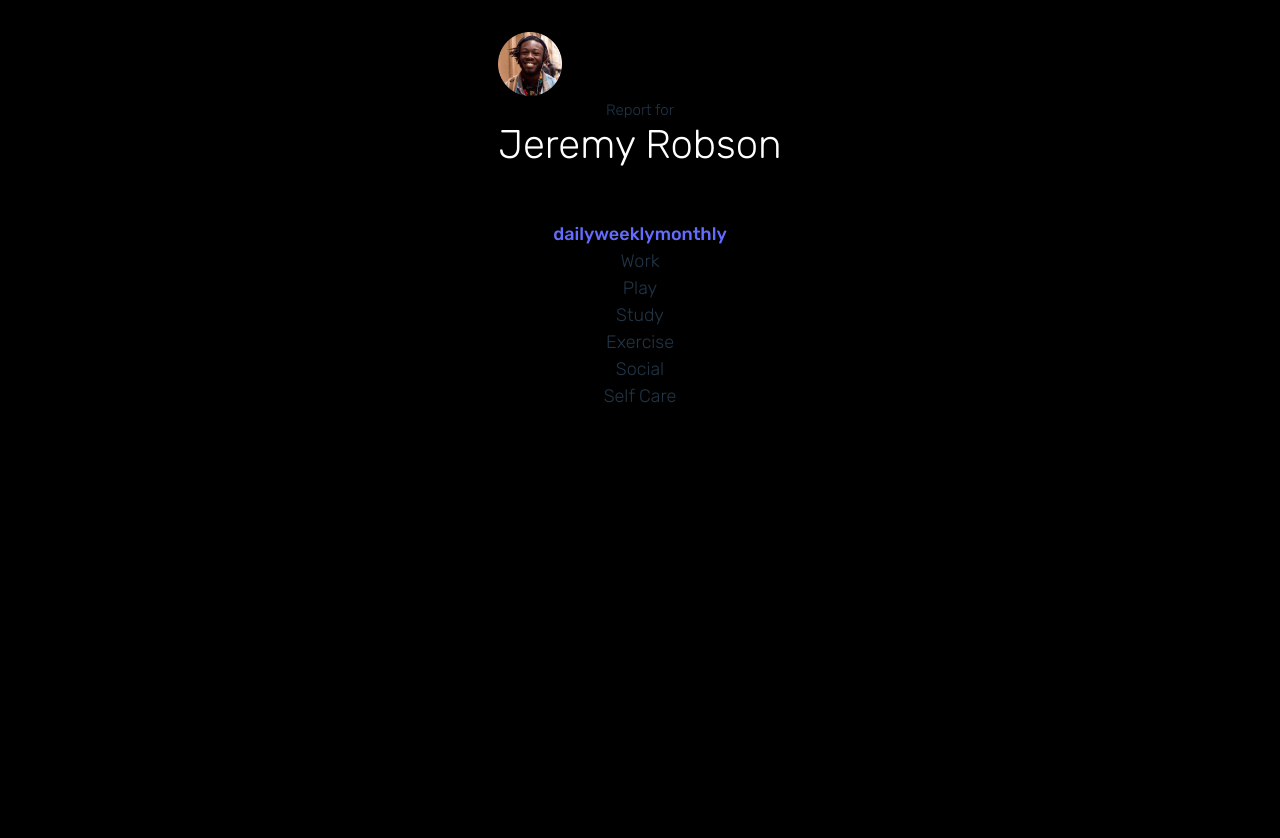
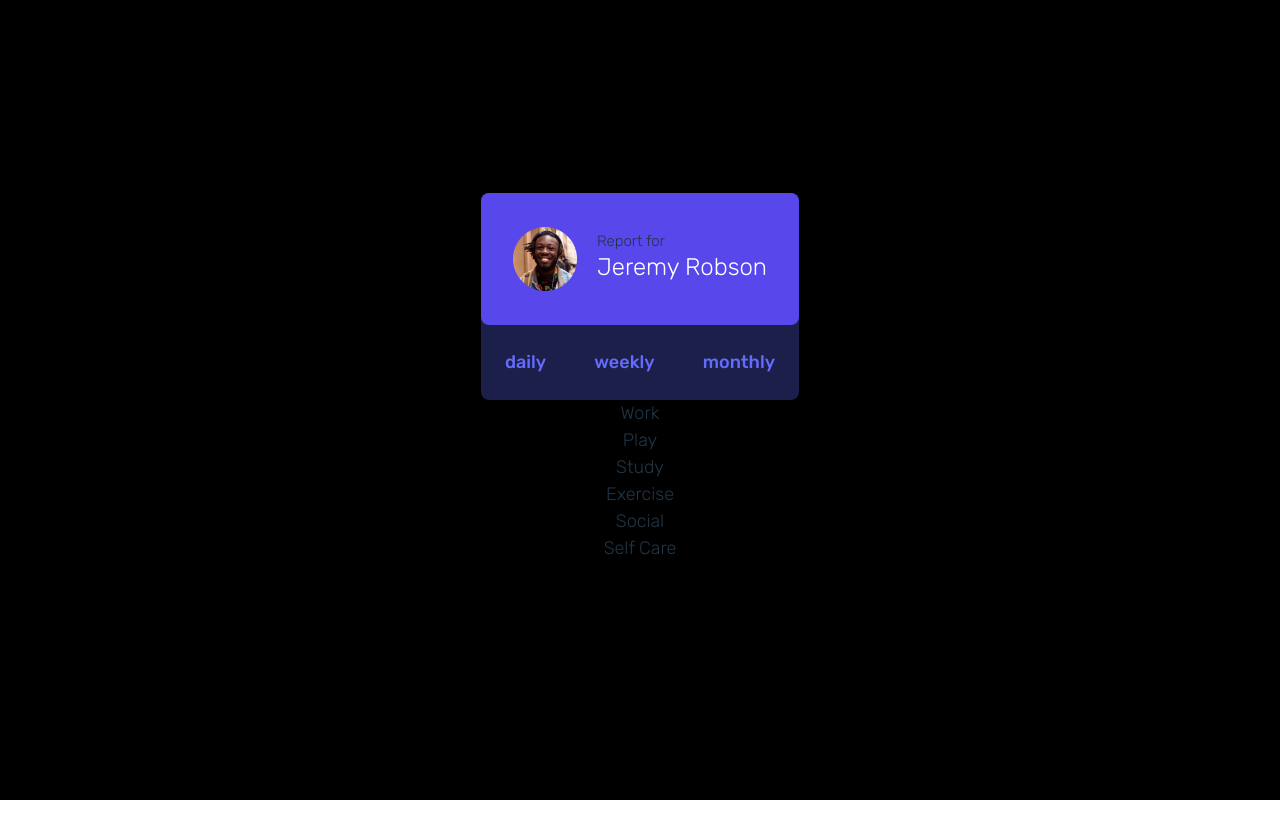
Before and after one commit to MitaliShah/time-tracking-dashboard, a React (Vite) app: page / in a window 1280 px wide. Shown: the top 838 px of the page. After the commit the page ends 800 px from the top, so only its background shows below. Built offline with nearby package versions, Linux system fonts and the light colour scheme.

Commit message:
HTML structure changes as well as css for the first card that has the user info as well as the daily, monthly and weekly links

```diff
--- a/src/App.jsx
+++ b/src/App.jsx
@@ -1,12 +1,19 @@
 import "./App.css";
-import UserProfile from "../src/components/UserProfile";
+import { useState } from "react";
 import GlobalStyles from "../src/GlobalStyles";
+import DataViewSwitcher from "./components/DataViewSwitcher";
+import data from ".././data.json";
+import Cards from "./components/Cards";
+import { DEFAULT_VIEW } from "./constants";
 import styled from "styled-components";
 
 function App() {
+  const [selectedView, setSelectedView] = useState(DEFAULT_VIEW);
+
   return (
     <Main>
-      <UserProfile />
+      <DataViewSwitcher setSelectedView={setSelectedView} />
+      <Cards data={data} selectedView={selectedView} />
       <GlobalStyles />
     </Main>
   );
@@ -16,8 +23,8 @@ export default App;
 
 const Main = styled.main`
   display: grid;
-  grid-template-rows: repeat(7, 1fr);
-  min-height: 100vh;
+  grid-template-rows: repeat(2, 1fr);
+  max-width: min-content;
   max-width: 23.438rem;
   font-size: 18px;
 `;
--- a/src/components/Cards.jsx
+++ b/src/components/Cards.jsx
@@ -1,8 +1,8 @@
-const generateCardBG = (title) => {
-  const backgroundColor = hsl();
-  if (title === "work") {
-  }
-};
+// const generateCardBG = (title) => {
+//   const backgroundColor = hsl();
+//   if (title === "work") {
+//   }
+// };
 
 export default function Cards({ data, selectedView }) {
   return (
--- a/src/components/DataViewSwitcher.jsx
+++ b/src/components/DataViewSwitcher.jsx
@@ -1,16 +1,14 @@
-import { useState } from "react";
-import data from "../../data.json";
-import Cards from "./Cards.jsx";
-import { DEFAULT_VIEW } from "../constants.js";
+import styled from "styled-components";
+import UserProfile from "./UserProfile";
 const allViews = ["daily", "weekly", "monthly"];
 
-export default function DataViewSwitcher() {
-  const [selectedView, setSelectedView] = useState(DEFAULT_VIEW);
-
+export default function DataViewSwitcher({ setSelectedView }) {
   return (
-    <div>
+    <Wrapper>
+      <UserProfile />
+      <LinkWrapper>
         {allViews.map((view) => (
-        <a
+          <Link
             onClick={(event) => {
               event.preventDefault();
               setSelectedView(view);
@@ -19,9 +17,25 @@ export default function DataViewSwitcher() {
             key={view}
           >
             {view}
-        </a>
+          </Link>
         ))}
-      <Cards data={data} selectedView={selectedView} />
-    </div>
+      </LinkWrapper>
+    </Wrapper>
   );
 }
+
+const Wrapper = styled.div`
+  background-color: var(--dark-blue);
+  border-radius: 8px;
+`;
+
+const Link = styled.a`
+  display: flex;
+  justify-content: space-between;
+  padding: 24px;
+`;
+
+const LinkWrapper = styled.div`
+  display: flex;
+  justify-content: space-between;
+`;
--- a/src/components/UserProfile.jsx
+++ b/src/components/UserProfile.jsx
@@ -1,5 +1,4 @@
 import userImage from "../../public/images/image-jeremy.png";
-import DataViewSwitcher from "../components/DataViewSwitcher";
 import styled from "styled-components";
 
 export default function UserProfile() {
@@ -7,13 +6,11 @@ export default function UserProfile() {
     <>
       <ProfileInfoWrapper>
         <Img src={userImage} alt="Jeremy Image" />
-        <div>
+        <UserInfo>
           <small>Report for </small>
           <Heading>Jeremy Robson</Heading>
-        </div>
+        </UserInfo>
       </ProfileInfoWrapper>
-
-      <DataViewSwitcher />
     </>
   );
 }
@@ -24,11 +21,20 @@ const Img = styled.img`
 `;
 
 const ProfileInfoWrapper = styled.div`
+  display: flex;
   max-width: 327px;
+  padding: 34px 32px;
+  gap: 20px;
+  background-color: var(--blue);
+  border-radius: 8px;
 `;
 
 const Heading = styled.h1`
   color: var(--white);
-  font-size: 40px;
+  font-size: 24px;
   font-weight: 300;
 `;
+
+const UserInfo = styled.div`
+  text-align: left;
+`;
```
Lines whose indentation alone changed are shown as unchanged.
